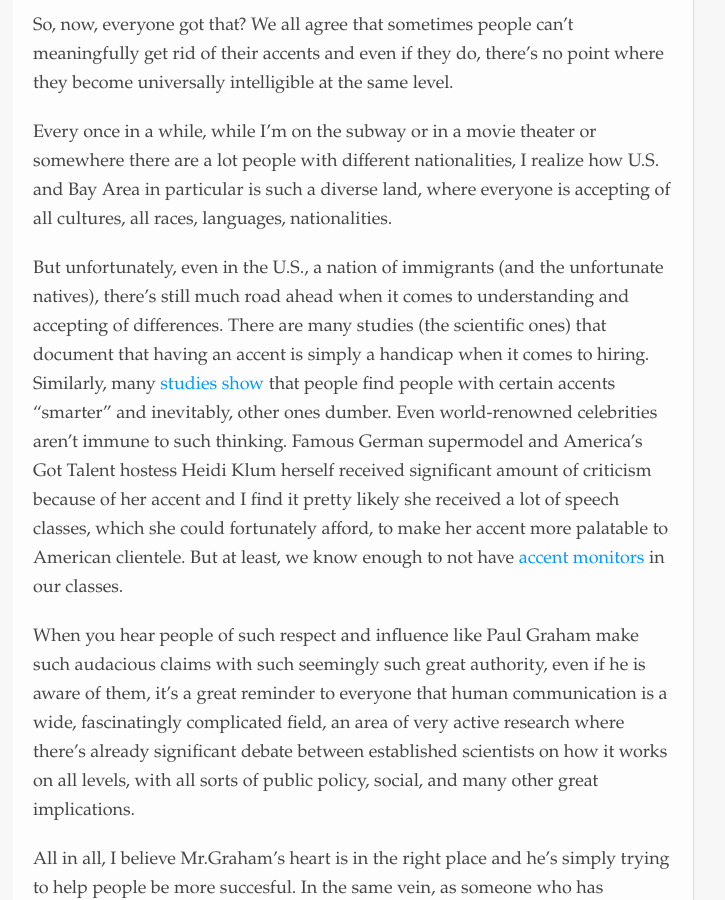
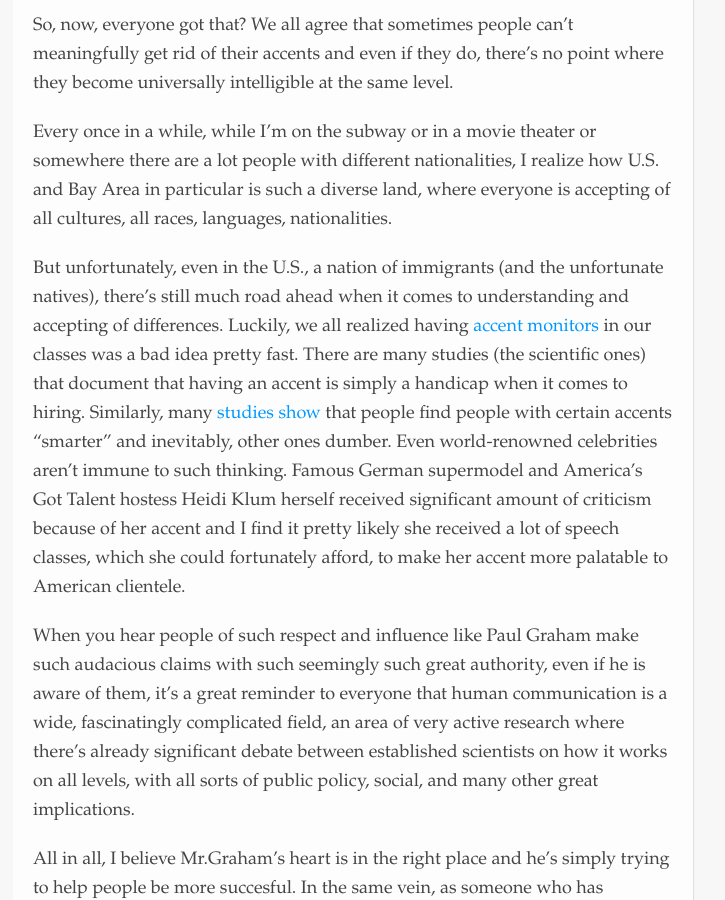
Before and after one commit to cduruk/cduruk.github.com, a Jekyll site: the page built from _posts/2013-09-02-accents-and-blowhards.md, in a window 1280 px wide and 900 px high, scrolled down 6203 px. Shown: the whole window, without its empty margins (287-1012 px from the left). Built offline with Jekyll 4.4.1, drawn with Linux system fonts in a browser that asks for light colours; Markdown is read by kramdown in place of the engine named in the settings.

Commit message:
more changes

```diff
--- a/_posts/2013-09-02-accents-and-blowhards.md
+++ b/_posts/2013-09-02-accents-and-blowhards.md
@@ -64,7 +64,7 @@ So, now, everyone got that? We all agree that sometimes people can't meaningfull
 
 Every once in a while, while I'm on the subway or in a movie theater or somewhere there are a lot people with different nationalities, I realize how U.S. and Bay Area in particular is such a diverse land, where everyone is accepting of all cultures, all races, languages, nationalities.
 
-But unfortunately, even in the U.S., a nation of immigrants (and the unfortunate natives), there's still much road ahead when it comes to understanding and accepting of differences. There are many studies (the scientific ones) that document that having an accent is simply a handicap when it comes to hiring. Similarly, many [studies show](http://blogs.wsj.com/atwork/2012/09/06/when-an-accent-gets-in-the-way-of-a-job/) that people find people with certain accents "smarter" and inevitably, other ones dumber. Even world-renowned celebrities aren't immune to such thinking. Famous German supermodel and America's Got Talent hostess Heidi Klum herself received significant amount of criticism because of her accent and I find it pretty likely she received a lot of speech classes, which she could fortunately afford, to make her accent more palatable to American clientele. But at least, we know enough to not have [accent monitors](http://voices.washingtonpost.com/answer-sheet/learning/how-arizona-is-checking-teache.html) in our classes.
+But unfortunately, even in the U.S., a nation of immigrants (and the unfortunate natives), there's still much road ahead when it comes to understanding and accepting of differences. Luckily, we all realized having [accent monitors](http://voices.washingtonpost.com/answer-sheet/learning/how-arizona-is-checking-teache.html) in our classes was a bad idea pretty fast. There are many studies (the scientific ones) that document that having an accent is simply a handicap when it comes to hiring. Similarly, many [studies show](http://blogs.wsj.com/atwork/2012/09/06/when-an-accent-gets-in-the-way-of-a-job/) that people find people with certain accents "smarter" and inevitably, other ones dumber. Even world-renowned celebrities aren't immune to such thinking. Famous German supermodel and America's Got Talent hostess Heidi Klum herself received significant amount of criticism because of her accent and I find it pretty likely she received a lot of speech classes, which she could fortunately afford, to make her accent more palatable to American clientele.
 
 When you hear people of such respect and influence like Paul Graham make such audacious claims with such seemingly such great authority, even if he is aware of them, it's a great reminder to everyone that human communication is a wide, fascinatingly complicated field, an area of very active research where there's already significant debate between established scientists on how it works on all levels, with all sorts of public policy, social, and many other great implications.
 
```
